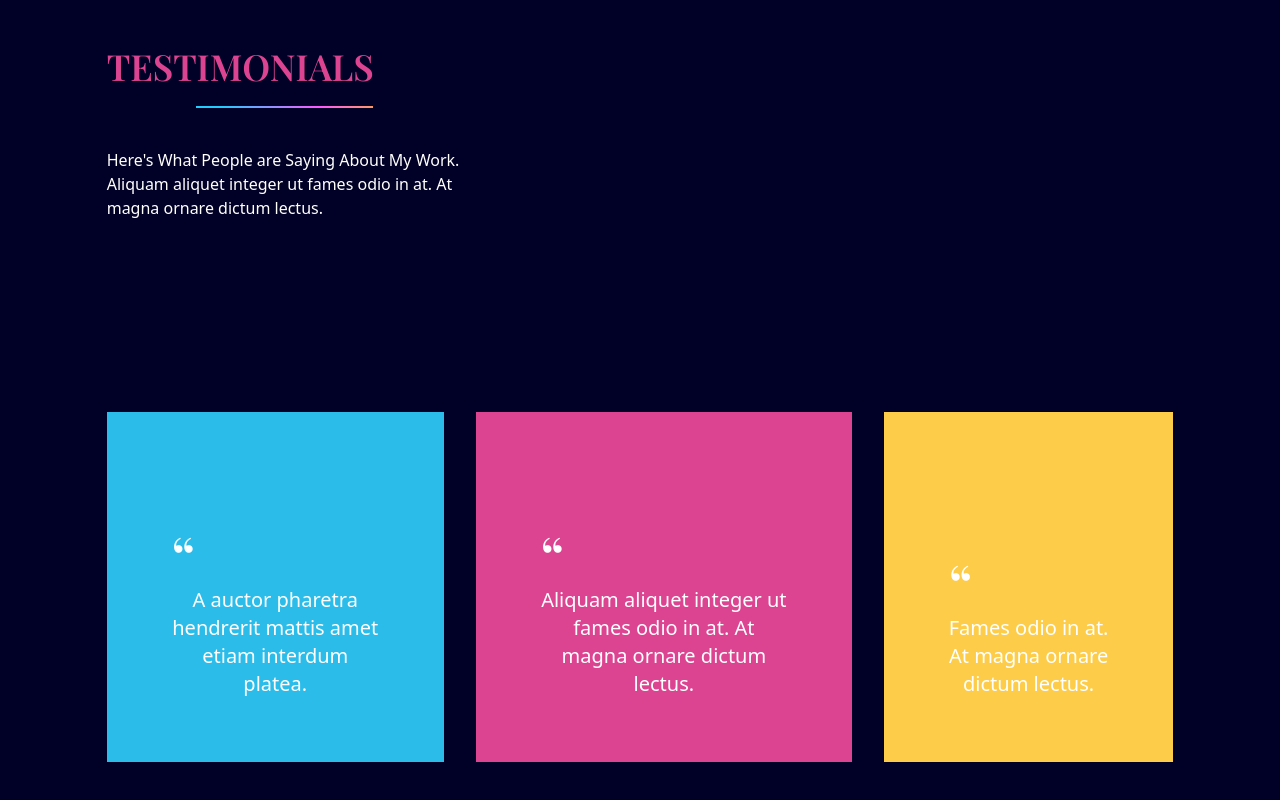
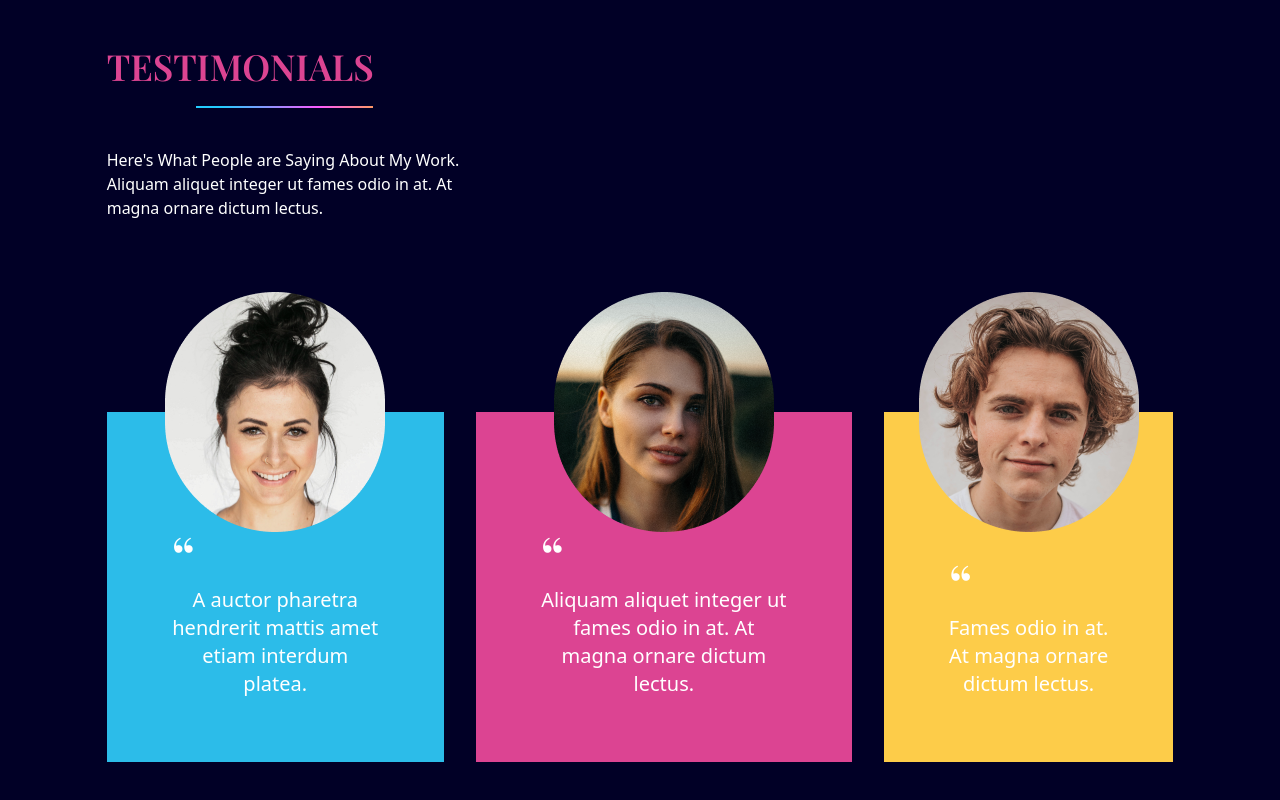
Before and after one commit to afiatamanna06/jane-esper, a React (Create React App) app: page / in a window 1280 px wide. Shown: the part 3496-4296 px from the top of the page. Built offline with nearby package versions, Linux system fonts and the light colour scheme.

Commit message:
Add testimonials images

```diff
--- a/src/components/testimonials/Testimonials.tsx
+++ b/src/components/testimonials/Testimonials.tsx
@@ -29,8 +29,8 @@ function Testimonials() {
       </motion.div>
 
       <div className="md:flex md:justify-between gap-8">
-        {testimonialsData.map(({ image, delay, color, description }) => (
-          <TestimonialsCard image={image} delay={delay} color={color} description={description} />
+        {testimonialsData.map(({ title, delay, color, description }) => (
+          <TestimonialsCard title={title} delay={delay} color={color} description={description} />
         ))}
       </div>
     </section>
--- a/src/components/testimonials/TestimonialsCard.tsx
+++ b/src/components/testimonials/TestimonialsCard.tsx
@@ -1,19 +1,20 @@
 import { motion } from "framer-motion";
 
 interface propTypes {
-    image: string;
     delay: number;
     color: string;
     description: string;
+    title: string;
   }
 
-function TestimonialsCard({ image, delay, color, description }: propTypes) {
+function TestimonialsCard({ delay, color, description, title }: propTypes) {
 
-  const testimonialStyles = `mx-auto relative max-w-[400px] h-[350px] flex flex-col justify-end p-16 mt-48 before:absolute before:top-[-120px] before:-ml-[110px] before:left-1/2`;
+  const testimonialStyles = `mx-auto relative max-w-[400px] h-[350px] flex flex-col justify-end p-16 mt-48`;
+  const testimonialTitle = title.split(" ").join("-").toLowerCase()
 
   return (
     <motion.div
-      className={`${color} ${testimonialStyles} before:${image}`}
+      className={`${color} ${testimonialStyles}`}
       initial="hidden"
       whileInView="visible"
       viewport={{ once: true, amount: 0.5 }}
@@ -23,6 +24,7 @@ function TestimonialsCard({ image, delay, color, description }: propTypes) {
         visible: { opacity: 1, scale: 1 },
       }}
     >
+      <img src={require(`../../assets/${testimonialTitle}.png`)} className="absolute z-30 top-[-120px] -ml-[110px] left-1/2" alt="" />
       <p className="font-playfair text-6xl">“</p>
       <p className="text-center text-xl">{description}</p>
     </motion.div>
--- a/src/components/testimonials/TestimonialsData.ts
+++ b/src/components/testimonials/TestimonialsData.ts
@@ -1,18 +1,18 @@
 export const testimonialsData = [
     {
-        image: "content-person1",
+        title: "Person 1",
         delay: 0,
         color: "bg-blue",
         description: "A auctor pharetra hendrerit mattis amet etiam interdum platea."
     },
     {
-        image: "content-person2",
+        title: "Person 2",
         delay: 0.2,
         color: "bg-red",
         description: "Aliquam aliquet integer ut fames odio in at. At magna ornare dictum lectus."
     },
     {
-        image: "content-person3",
+        title: "Person 3",
         delay: 0.4,
         color: "bg-yellow",
         description: "Fames odio in at. At magna ornare dictum lectus."
```
